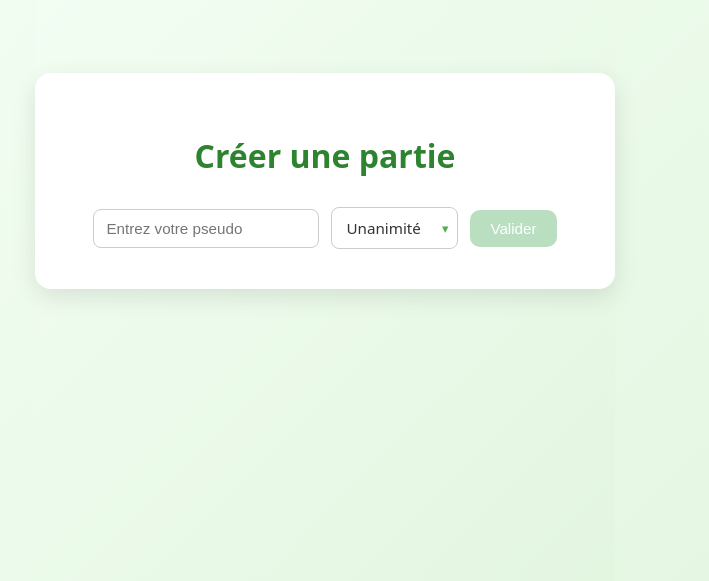
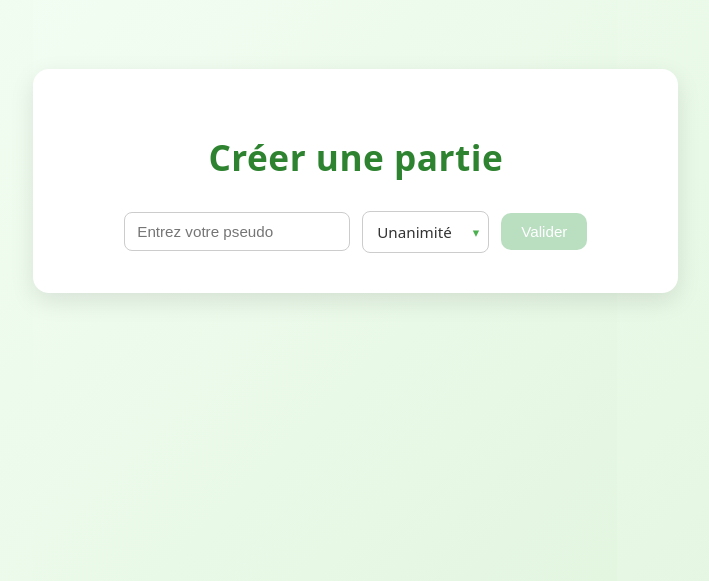
Before and after one commit to ggratchev/PlanningPoker, a React (Vite) app in the folder frontend/: page /creer-partie in a window 1280 px wide. Shown: the part 219-800 px from the top of the page, without its empty margins (315-1024 px from the left). Built offline with nearby package versions, Linux system fonts and the light colour scheme.

Commit message:
Reworked the CSS structure to make it cleaner. I had a centering issue.

```diff
--- a/frontend/src/App.tsx
+++ b/frontend/src/App.tsx
@@ -1,6 +1,7 @@
 import { useNavigate } from "react-router-dom"
-import "./App.css";
-import "./Pages.css";
+import "./global.css";
+import "./principale.css";
+import "./RejoindrePartie.css";
 
 function App() {
   const navigate = useNavigate();
--- a/frontend/src/Pages.css
+++ b/frontend/src/RejoindrePartie.css
@@ -1,29 +1,20 @@
-/*Preparatifs mise en page globale*/
-.Creer_partie {
-  height: 100vh;
-  margin: 0;
-  display: flex;
-  justify-content: center;
-  align-items: center;
-  background: linear-gradient(135deg, #f5fff6, #e3f6e0);
-  font-family: "Rubik", system-ui, -apple-system, BlinkMacSystemFont, "Segoe UI", sans-serif;
-}
-
 /* Carte centrale */
 .carte_creer_partie {
   background-color: #ffffff;
-  padding: 40px 50px;
+  padding: 40px 60px;          /* même padding que Div_principal */
   border-radius: 16px;
   box-shadow: 0 8px 24px rgba(0, 0, 0, 0.1);
-  min-width: 480px;
-  max-width: 600px;
+  max-width: 800px;            /* même largeur max que Div_principal */
+  width: 90%;                  /* même width */
   text-align: center;
 }
 
 .titre_creer_partie {
-  font-size: 2rem;
+  font-size: 2.2rem;           /* aligné sur titre_principal */
   margin-bottom: 30px;
   color: #2e8330;
+  letter-spacing: 0.5px;
+  font-weight: 600;
 }
 
 /* le formulaire */
@@ -33,7 +24,6 @@
   align-items: center;
   gap: 12px;
 }
-
 
 .champ_texte { /* Champ texte pseudo */
   padding: 10px 12px;
--- /dev/null
+++ b/frontend/src/global.css
@@ -0,0 +1,10 @@
+/* Pour fond et page centrée */
+body, html {
+  height: 100%;
+  margin: 0;
+  font-family: "Rubik", system-ui, -apple-system, BlinkMacSystemFont, "Segoe UI", sans-serif;
+  background: linear-gradient(135deg, #f5fff6, #e3f6e0);
+  display: flex;
+  justify-content: center;
+  align-items: center;
+}
--- a/frontend/src/App.css
+++ b/frontend/src/principale.css
@@ -1,14 +1,3 @@
-/* Pour fond et page centrée */
-body, html {
-  height: 100%;
-  margin: 0;
-  font-family: "Rubik", system-ui, -apple-system, BlinkMacSystemFont, "Segoe UI", sans-serif;
-  background: linear-gradient(135deg, #f5fff6, #e3f6e0);
-  display: flex;
-  justify-content: center;
-  align-items: center;
-}
-
 /* Conteneur principal */
 .Div_principal {
   background-color: white;
@@ -42,7 +31,6 @@ body, html {
   font-weight: 500;
   text-align: center;
 }
-
 */
 
 .description {
@@ -82,9 +70,7 @@ body, html {
   justify-content: center;
   align-items: center;
 
-  transition: background-color 0.2s ease,
-              transform 0.15s ease,
-              box-shadow 0.2s ease;
+  transition: background-color 0.2s ease, transform 0.15s ease, box-shadow 0.2s ease;
 }
 
 /* Les effets */
```
